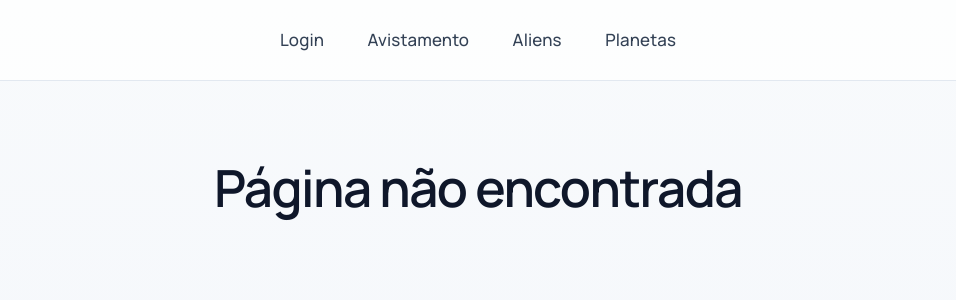
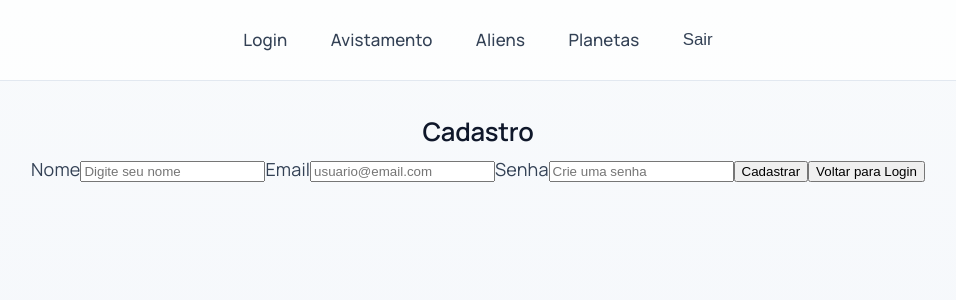
Before and after one commit to llcardos/Trabalho-Grupo4-React, a React (Vite) app in the folder trabalho-grupo4/: page /cadastro in a window 1280 px wide. Shown: the top 300 px of the page, without its empty margins (162-1118 px from the left). Built offline with nearby package versions, Linux system fonts and the light colour scheme; sample sign-in values are in the browser's storage.

Commit message:
Add login cadastro e logout

```diff
--- a/trabalho-grupo4/package.json
+++ b/trabalho-grupo4/package.json
@@ -10,6 +10,7 @@
     "preview": "vite preview"
   },
   "dependencies": {
+    "axios": "^1.17.0",
     "react": "^19.2.6",
     "react-dom": "^19.2.6",
     "react-router-dom": "^7.17.0"
--- a/trabalho-grupo4/src/App.jsx
+++ b/trabalho-grupo4/src/App.jsx
@@ -1,24 +1,28 @@
-import { Navigate, Route, Routes } from 'react-router-dom'
-import './App.css'
-import Header from './components/Header'
+import { Navigate, Route, Routes } from "react-router-dom";
+import "./App.css";
+import Header from "./components/Header";
+import Login from "./pages/Login";
+import Cadastro from "./pages/Cadastro";
+import { AuthProvider } from "./contexts/AuthContext";
 
 function App() {
   return (
-    <>
+    <AuthProvider>
       <Header />
 
       <main>
         <Routes>
           <Route path="/" element={<Navigate to="/login" replace />} />
-          <Route path="/login" element={<h1>Login</h1>} />
+          <Route path="/login" element={<Login />} />
+          <Route path="/cadastro" element={<Cadastro />} />
           <Route path="/avistamento" element={<h1>Avistamento</h1>} />
           <Route path="/aliens" element={<h1>Aliens</h1>} />
           <Route path="/planetas" element={<h1>Planetas</h1>} />
           <Route path="*" element={<h1>Página não encontrada</h1>} />
         </Routes>
       </main>
-    </>
-  )
+    </AuthProvider>
+  );
 }
 
-export default App
+export default App;
--- a/trabalho-grupo4/src/components/Header.jsx
+++ b/trabalho-grupo4/src/components/Header.jsx
@@ -1,15 +1,55 @@
-import { Link } from 'react-router-dom';
+import { Link, useNavigate } from 'react-router-dom';
+import { useAuth } from '../contexts/AuthContext';
 import '../styles/header.css';
 
 function Header() {
+  const navigate = useNavigate();
+  const { estaAutenticado, logout } = useAuth();
+
+  function sair() {
+    logout();
+    navigate('/login');
+  }
+
   return (
     <header className="site-header">
       <nav className="site-nav">
         <ul className="site-nav-list">
-          <li><Link className="site-nav-link" to="/login">Login</Link></li>
-          <li><Link className="site-nav-link" to="/avistamento">Avistamento</Link></li>
-          <li><Link className="site-nav-link" to="/aliens">Aliens</Link></li>
-          <li><Link className="site-nav-link" to="/planetas">Planetas</Link></li>
+          <li>
+            <Link className="site-nav-link" to="/login">
+              Login
+            </Link>
+          </li>
+
+          <li>
+            <Link className="site-nav-link" to="/avistamento">
+              Avistamento
+            </Link>
+          </li>
+
+          <li>
+            <Link className="site-nav-link" to="/aliens">
+              Aliens
+            </Link>
+          </li>
+
+          <li>
+            <Link className="site-nav-link" to="/planetas">
+              Planetas
+            </Link>
+          </li>
+
+          {estaAutenticado && (
+            <li>
+              <button
+                className="site-nav-link logout-button"
+                type="button"
+                onClick={sair}
+              >
+                Sair
+              </button>
+            </li>
+          )}
         </ul>
       </nav>
     </header>
--- /dev/null
+++ b/trabalho-grupo4/src/contexts/AuthContext.jsx
@@ -0,0 +1,73 @@
+import { createContext, useContext, useState } from "react";
+import api from "../services/api";
+
+const AuthContext = createContext();
+
+function AuthProvider({ children }) {
+    const [usuario, setUsuario] = useState(() => {
+        const usuarioSalvo = localStorage.getItem("usuario");
+
+        if (usuarioSalvo) {
+            return JSON.parse(usuarioSalvo);
+        }
+
+        return null;
+    });
+
+    const [token, setToken] = useState(() => {
+        return localStorage.getItem("tokenAcesso");
+    });
+
+    const estaAutenticado = Boolean(token);
+
+    async function login(dadosLogin) {
+        const resposta = await api.post("/login", dadosLogin);
+
+        const dados = resposta.data;
+
+        const tokenRecebido = dados.tokenAcesso;
+
+        setToken(tokenRecebido);
+        setUsuario({
+            email: dadosLogin.email,
+        });
+
+        localStorage.setItem("tokenAcesso", tokenRecebido);
+        localStorage.setItem(
+            "usuario",
+            JSON.stringify({
+                email: dadosLogin.email,
+            })
+        );
+
+        return dados;
+    }
+
+    function logout() {
+        setUsuario(null);
+        setToken(null);
+
+        localStorage.removeItem("tokenAcesso");
+        localStorage.removeItem("usuario");
+    }
+
+    return (
+        <AuthContext.Provider
+            value={{
+                usuario,
+                token,
+                estaAutenticado,
+                login,
+                logout,
+            }}
+        >
+            {children}
+        </AuthContext.Provider>
+    );
+}
+
+function useAuth() {
+    return useContext(AuthContext);
+}
+
+export { AuthProvider, useAuth };
--- /dev/null
+++ b/trabalho-grupo4/src/pages/Cadastro.jsx
@@ -0,0 +1,131 @@
+import { useState } from "react";
+import { useNavigate } from "react-router-dom";
+import Secao from "../components/Secao";
+import api from "../services/api";
+
+function Cadastro() {
+  const navigate = useNavigate();
+
+  const [formCadastro, setFormCadastro] = useState({
+    nome: "",
+    email: "",
+    senha: "",
+  });
+
+  const [carregando, setCarregando] = useState(false);
+  const [mensagem, setMensagem] = useState("");
+  const [cadastroConcluido, setCadastroConcluido] = useState(false);
+
+  function atualizarCampo(event) {
+    const { name, value } = event.target;
+
+    setFormCadastro((formAtual) => ({
+      ...formAtual,
+      [name]: value,
+    }));
+  }
+
+  async function enviarCadastro(event) {
+    event.preventDefault();
+    setMensagem("");
+    setCadastroConcluido(false);
+
+    try {
+      setCarregando(true);
+
+      const resposta = await api.post("/usuarios", formCadastro);
+
+      console.log("Cadastro realizado:", resposta.data);
+
+      setFormCadastro({
+        nome: "",
+        email: "",
+        senha: "",
+      });
+
+      setMensagem("Cadastro realizado com sucesso!");
+      setCadastroConcluido(true);
+    } catch (error) {
+      console.error("Erro ao cadastrar usuário:", error);
+      console.error("Resposta da API:", error.response?.data);
+
+      setMensagem("Erro ao realizar cadastro.");
+      setCadastroConcluido(false);
+    } finally {
+      setCarregando(false);
+    }
+  }
+
+  return (
+    <Secao titulo="Cadastro">
+      <form className="login-form" onSubmit={enviarCadastro}>
+        <label>
+          Nome
+          <input
+            name="nome"
+            onChange={atualizarCampo}
+            placeholder="Digite seu nome"
+            required
+            type="text"
+            value={formCadastro.nome}
+            disabled={cadastroConcluido}
+          />
+        </label>
+
+        <label>
+          Email
+          <input
+            autoComplete="email"
+            name="email"
+            onChange={atualizarCampo}
+            placeholder="usuario@email.com"
+            required
+            type="email"
+            value={formCadastro.email}
+            disabled={cadastroConcluido}
+          />
+        </label>
+
+        <label>
+          Senha
+          <input
+            autoComplete="new-password"
+            name="senha"
+            onChange={atualizarCampo}
+            placeholder="Crie uma senha"
+            required
+            type="password"
+            value={formCadastro.senha}
+            disabled={cadastroConcluido}
+          />
+        </label>
+
+        {mensagem && <p className="mensagem">{mensagem}</p>}
+
+        {!cadastroConcluido && (
+          <button disabled={carregando} type="submit">
+            {carregando ? "Cadastrando..." : "Cadastrar"}
+          </button>
+        )}
+
+        {cadastroConcluido && (
+          <button type="button" onClick={() => navigate("/login")}>
+            Ir para Login
+          </button>
+        )}
+
+        {!cadastroConcluido && (
+          <button
+            disabled={carregando}
+            type="button"
+            onClick={() => navigate("/login")}
+          >
+            Voltar para Login
+          </button>
+        )}
+      </form>
+    </Secao>
+  );
+}
+
+export default Cadastro;
--- /dev/null
+++ b/trabalho-grupo4/src/pages/Login.jsx
@@ -0,0 +1,99 @@
+import { useState } from "react";
+import { useNavigate } from "react-router-dom";
+import { useAuth } from "../contexts/AuthContext";
+import Secao from "../components/Secao";
+
+function Login() {
+    const navigate = useNavigate();
+    const { login } = useAuth();
+
+    const [formLogin, setFormLogin] = useState({
+        email: "",
+        senha: "",
+    });
+
+    const [carregando, setCarregando] = useState(false);
+    const [mensagem, setMensagem] = useState("");
+
+    function atualizarCampo(event) {
+        const { name, value } = event.target;
+
+        setFormLogin((formAtual) => ({
+            ...formAtual,
+            [name]: value,
+        }));
+    }
+
+    async function enviarLogin(event) {
+        event.preventDefault();
+        setMensagem("");
+
+        try {
+            setCarregando(true);
+
+            const dados = await login(formLogin);
+
+            console.log("Login realizado:", dados);
+
+            setMensagem("Login realizado com sucesso!");
+
+            navigate("/avistamento");
+        } catch (error) {
+            console.error("Erro ao fazer login:", error);
+            console.error("Resposta da API:", error.response?.data);
+
+            setMensagem("Email ou senha inválidos.");
+        } finally {
+            setCarregando(false);
+        }
+    }
+
+    return (
+        <Secao titulo="Login">
+            <form className="login-form" onSubmit={enviarLogin}>
+                <label>
+                    Email
+                    <input
+                        autoComplete="email"
+                        name="email"
+                        onChange={atualizarCampo}
+                        placeholder="usuario@email.com"
+                        required
+                        type="email"
+                        value={formLogin.email}
+                    />
+                </label>
+
+                <label>
+                    Senha
+                    <input
+                        autoComplete="current-password"
+                        name="senha"
+                        onChange={atualizarCampo}
+                        placeholder="Digite sua senha"
+                        required
+                        type="password"
+                        value={formLogin.senha}
+                    />
+                </label>
+
+                {mensagem && <p className="mensagem">{mensagem}</p>}
+
+                <button disabled={carregando} type="submit">
+                    {carregando ? "Entrando..." : "Entrar"}
+                </button>
+
+                <button
+                    className="botao-secundario"
+                    disabled={carregando}
+                    type="button"
+                    onClick={() => navigate("/cadastro")}
+                >
+                    Criar novo usuário
+                </button>
+            </form>
+        </Secao>
+    );
+}
+
+export default Login;
--- /dev/null
+++ b/trabalho-grupo4/src/services/api.js
@@ -0,0 +1,7 @@
+import axios from "axios";
+
+const api = axios.create({
+    baseURL: "https://api.serratec.mwmsoftware.com",
+});
+
+export default api;
```
Also changed, not shown: 1 other file (tests, documents, lock files or other folders).
